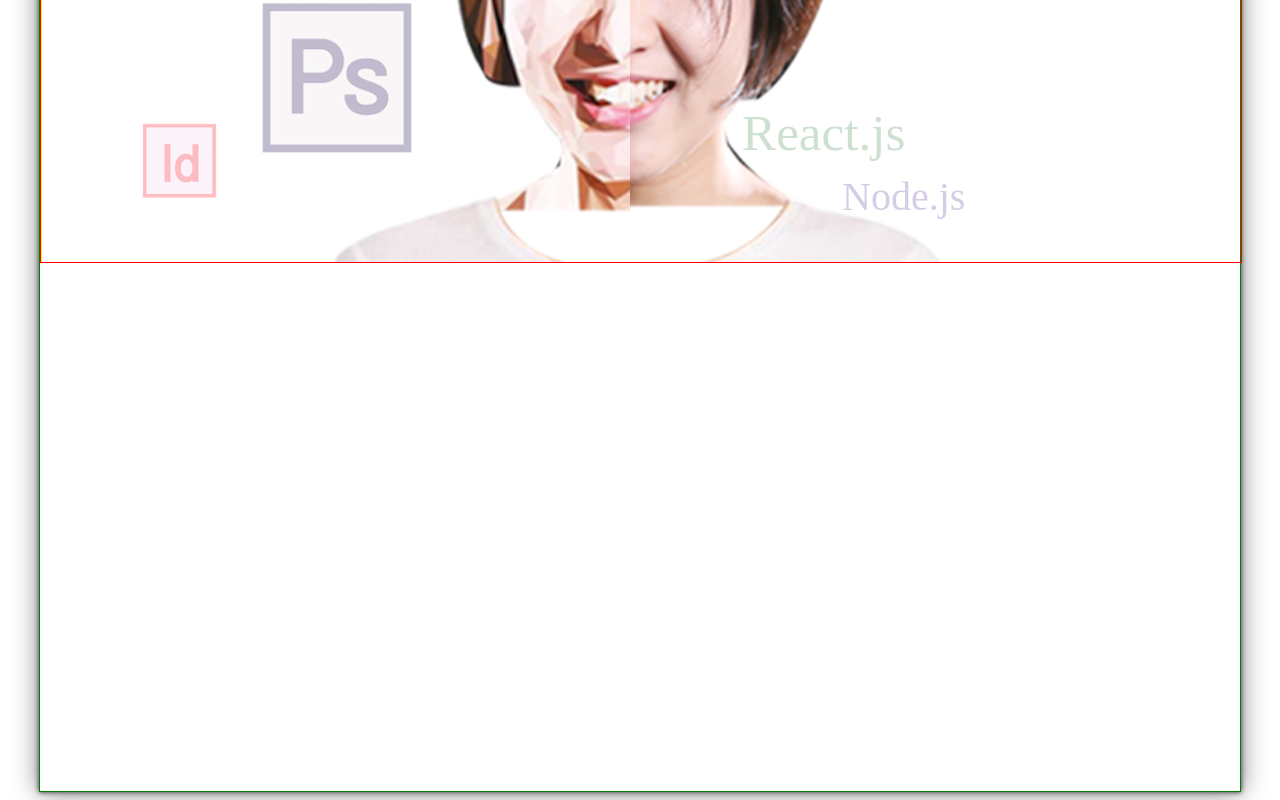
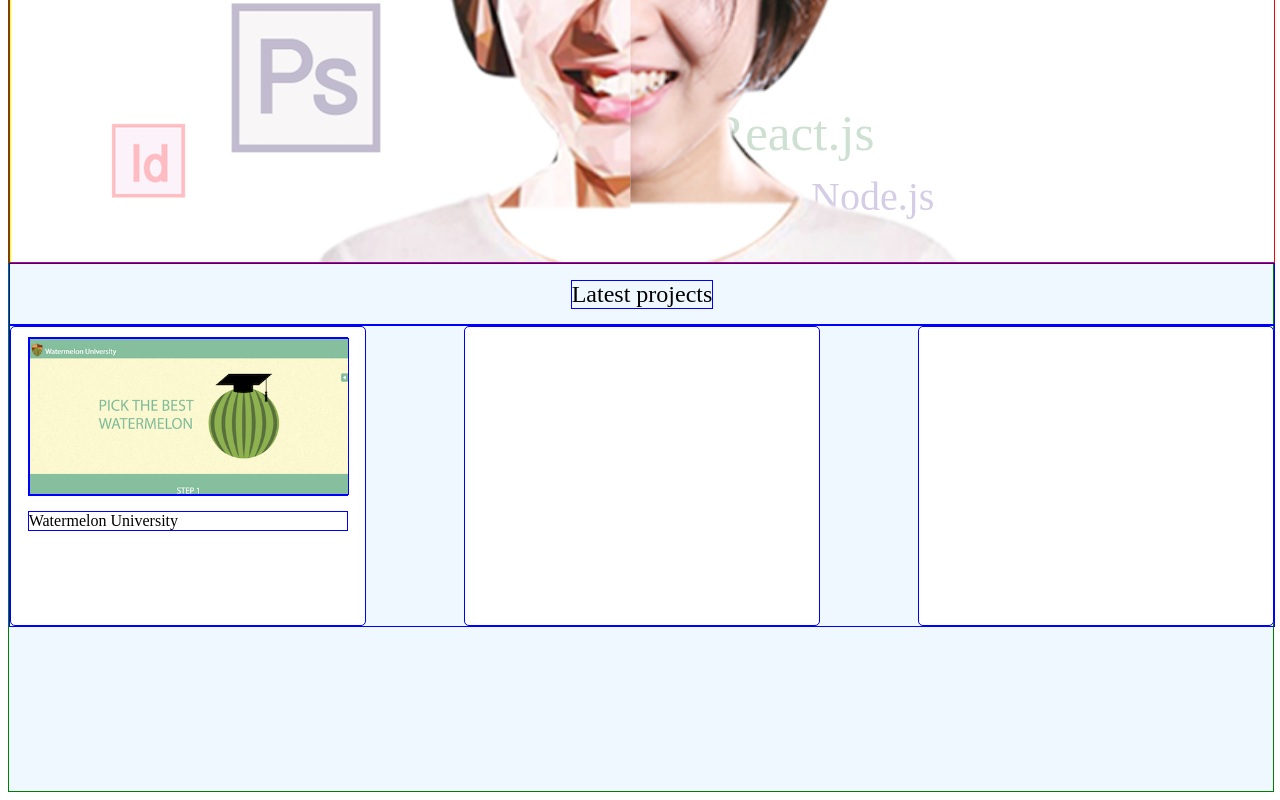
Before and after one commit to YumengZheng/portfolio, a React app: page / in a window 1280 px wide. Shown: the part 418-1218 px from the top of the page. Built offline with nearby package versions, Linux system fonts and the light colour scheme.

Commit message:
move components to components folder

```diff
--- a/package.json
+++ b/package.json
@@ -38,6 +38,7 @@
     "react-chartjs-2": "^2.7.0",
     "react-dev-utils": "^5.0.1",
     "react-dom": "^16.3.1",
+    "react-router": "^4.2.0",
     "resolve": "1.6.0",
     "style-loader": "0.19.0",
     "sw-precache-webpack-plugin": "0.11.4",
--- a/src/App.css
+++ b/src/App.css
@@ -4,18 +4,22 @@
   border: 1px solid green;
   box-shadow: 1px 1px 2px black, 0 0 25px blue, 0 0 5px
 } */
+
+/* @media screen and (max-width: 1280px)  */
 .App {
-  width: 1200px;
+  width: 100%;
   height: 1200px;
-  margin: 0  auto;
+  margin: 0 auto;
   display: block;
   position: relative;
   border: 1px solid green;
-  box-shadow:0 0 25px grey, 0 0 5px
+  background-color: aliceblue;
+  /* box-shadow:0 0 25px grey, 0 0 5px */
 }
 
 .nav{
   display: flex;
+  position: relative;
   background-color:#55515B;
   height: 60px;
   width: 100%;
@@ -27,6 +31,7 @@
   height: 610px;
   width: 100%;
   overflow: hidden;
+  background-color: white;
   border: 1px solid red;
 }
 
@@ -82,7 +87,7 @@
 }
 
 .banner-left-move-off-screen{
-  margin-left:-1200px;
+  margin-left:-100%;
 }
 
 .banner-left-back-to-screen {
@@ -204,7 +209,7 @@
 }
 
 .banner-right-move-off-screen{
-  margin-left:1200px;
+  margin-left:100%;
 }
 .banner-right-back-to-screen{
   margin-left:0px;
@@ -328,25 +333,73 @@
   width: 15%;
   float: left;
   display: flex;
-  border: 1px solide blue;
+  /* border: 1px solid blue; */
 }
 #right-arrow{
   display: block;
   width: 90%;
   margin:auto auto;
-  border: 1px solide blue;
+  /* border: 1px solid blue; */
 }
 .left-arrow-outter-box{
   height: 100%;
   width: 15%;
   float: right;
   display: flex;
-  border: 1px solide blue;
+  /* border: 1px solid blue; */
 }
 #left-arrow{
   display: block;
   width: 90%;
   margin:auto auto;
   z-index: 100;
-  border: 1px solide blue;
+  /* border: 1px solid blue; */
 }
+
+/* lastest project */
+.latest-project-box{
+  width: 100%;
+  height: 60px;
+  display: flex;
+  border: 1px solid blue;
+}
+.latest-project{
+  font-size: 1.5em;
+  width: auto;
+  margin: auto auto ;
+  border: 1px solid blue;
+}
+.projects{
+  position: relative;
+  display: flex;
+  width: 100%;
+  height: 300px;
+  border: 1px solid blue;
+  justify-content: space-between;
+}
+
+.project-box{
+  width: 28%;
+  display: flex;
+  flex-direction: column;
+  background-color:white;
+  border-radius: 5px;
+  border: 1px solid blue;
+}
+.project-image-box{
+  width: 90%;
+  margin: 10px auto 0;
+  display: block;
+  border: 1px solid blue;
+}
+.project-image{
+  width: 100%;
+  display: block;
+  border: 1px solid blue;
+}
+.project-name{
+  display: block;
+  width: 90%;
+  margin: 15px auto;
+  border: 1px solid blue;
+}
--- a/src/App.js
+++ b/src/components/App.js
@@ -1,11 +1,13 @@
 /* eslint-disable */
 import React, { Component } from 'react';
-import './App.css';
+import '../App.css';
 import Nav from './Nav.js';
 import BannerLeft from './BannerLeft.js';
 import BannerRight from './BannerRight.js';
 import Arrow from './Arrow.js';
 import $ from 'jquery';
+import LastestProject from './Projects.js';
+
 
 class App extends Component {
   constructor(props){
@@ -122,6 +124,7 @@ class App extends Component {
           rightShowBackground={this.state.rightShowBackground}
           />
         </div>
+        <LastestProject />
       </div>
     );
   }
--- a/src/Arrow.js
+++ b/src/components/Arrow.js
@@ -1,6 +1,6 @@
 /* eslint-disable */
 import React, { Component } from "react";
-import "./App.css";
+import '../App.css';
 
 class Arrow extends Component {
   constructor(props){
--- a/src/BannerLeft.js
+++ b/src/components/BannerLeft.js
@@ -1,6 +1,6 @@
 /* eslint-disable */
 import React, { Component } from 'react';
-import './App.css';
+import '../App.css';
 import $ from 'jquery';
 import DesignChart from './DesignChart.js';
 
--- a/src/BannerRight.js
+++ b/src/components/BannerRight.js
@@ -1,6 +1,6 @@
 /* eslint-disable */
 import React, { Component } from "react";
-import "./App.css";
+import '../App.css';
 import $ from "jquery";
 import CodingChart from "./CodingChart.js";
 
--- a/src/DesignChart.js
+++ b/src/components/CodingChart.js
@@ -1,6 +1,6 @@
 /* eslint-disable */
 import React, { Component } from 'react';
-import './App.css';
+import '../App.css';
 import {Bar} from 'react-chartjs-2'
 
 class DesignChart extends Component {
@@ -8,11 +8,11 @@ class DesignChart extends Component {
     super(props)
     this.state = {
       chartData:{
-        labels: ["Illustrator", "Photoshop", "Sketching", "Indesign", "3D Printing", "Rhino"],
+        labels: ["Javascript", "React", "JQuery", "Node.js", "Express.js", "mongoDB", "Postgres"],
         datasets:[
           {
-            label: 'Design Skill',
-            data: [7, 6, 5, 3, 2, 2],
+            label: 'Coding Skill',
+            data: [7, 6, 5, 3, 2, 2, 3],
             backgroundColor: [
               'rgba(255, 99, 132, 0.2)',
               'rgba(54, 162, 235, 0.2)',
@@ -31,7 +31,7 @@ class DesignChart extends Component {
   }
   render() {
     const yLabels = {
-      0 : '', 2 : 'NEWBIE', 4 : 'TRYHARD', 6 : 'DESIGNER', 8 : 'NO-LIFE',
+      0 : '', 2 : 'NEWBIE', 4 : 'TRYHARD', 6 : 'HACKER', 8 : 'NO-LIFE',
     }
     return (
       <div className="design-chart">
@@ -40,7 +40,7 @@ class DesignChart extends Component {
        options={{
           maintainAspectRatio:false,
           animation: {
-            duration:1000
+            duration:2000
           },
           scales: {
             yAxes: [{
--- a/src/CodingChart.js
+++ b/src/components/DesignChart.js
@@ -1,6 +1,6 @@
 /* eslint-disable */
 import React, { Component } from 'react';
-import './App.css';
+import '../App.css';
 import {Bar} from 'react-chartjs-2'
 
 class DesignChart extends Component {
@@ -8,11 +8,11 @@ class DesignChart extends Component {
     super(props)
     this.state = {
       chartData:{
-        labels: ["Javascript", "React", "JQuery", "Node.js", "Express.js", "mongoDB", "Postgres"],
+        labels: ["Illustrator", "Photoshop", "Sketching", "Indesign", "3D Printing", "Rhino"],
         datasets:[
           {
-            label: 'Coding Skill',
-            data: [7, 6, 5, 3, 2, 2, 3],
+            label: 'Design Skill',
+            data: [7, 6, 5, 3, 2, 2],
             backgroundColor: [
               'rgba(255, 99, 132, 0.2)',
               'rgba(54, 162, 235, 0.2)',
@@ -31,7 +31,7 @@ class DesignChart extends Component {
   }
   render() {
     const yLabels = {
-      0 : '', 2 : 'NEWBIE', 4 : 'TRYHARD', 6 : 'HACKER', 8 : 'NO-LIFE',
+      0 : '', 2 : 'NEWBIE', 4 : 'TRYHARD', 6 : 'DESIGNER', 8 : 'NO-LIFE',
     }
     return (
       <div className="design-chart">
@@ -40,7 +40,7 @@ class DesignChart extends Component {
        options={{
           maintainAspectRatio:false,
           animation: {
-            duration:2000
+            duration:1000
           },
           scales: {
             yAxes: [{
--- a/src/Nav.js
+++ b/src/components/Nav.js
@@ -1,6 +1,6 @@
 /* eslint-disable */
 import React, { Component } from 'react';
-import './App.css';
+import '../App.css';
 
 class Nav extends Component {
   render() {
@@ -13,7 +13,7 @@ class Nav extends Component {
         <div className="nav-outter-box">
           <div className="nav-inner-box">
             <span className="nav-option">About</span>
-            <span className="nav-option">Project</span>
+            <span className="nav-option">Projects</span>
             <span className="nav-option">Portfolio</span>
             <span className="nav-option">Contact</span>
           </div>
--- /dev/null
+++ b/src/components/Projects.js
@@ -0,0 +1,34 @@
+/* eslint-disable */
+import React, { Component } from 'react';
+import '../App.css';
+import $ from 'jquery';
+
+class LastestProject extends Component {
+  constructor(props){
+    super(props)
+    this.state = {
+
+    }
+
+  }
+
+  render() {
+    return (
+      <div>
+        <div className="latest-project-box">
+          <p className="latest-project">Latest projects</p>
+        </div>
+        <div className="projects">
+            <div className="project-box">
+              <a href="http://pickawatermelon.com/" target="_blank" className="project-image-box"><img src="images/watermelon.png" alt="watermelon-image"  className="project-image"/></a>
+              <p className="project-name">Watermelon University</p>
+            </div>
+            <div className="project-box"></div>
+            <div className="project-box"></div>
+        </div>
+      </div>
+    );
+  }
+}
+
+export default LastestProject;
--- a/src/index.js
+++ b/src/index.js
@@ -1,7 +1,14 @@
 /* eslint-disable */
 import React from 'react';
 import ReactDOM from 'react-dom';
-import App from './App';
+import App from './components/App';
+import About from './components/About';
+import Router, {Route, DefaultRoute}from 'react-router'
 
 
+let routes = (
+  <Route handler={App}>
+    <DefaultRoute handler={App} />
+  </Route>
+)
 ReactDOM.render(<App />, document.getElementById("root"));
```
Also changed, not shown: public/images/watermelon.png (added), src/components/About.js (added), 1 other file (tests, documents, lock files or other folders).
